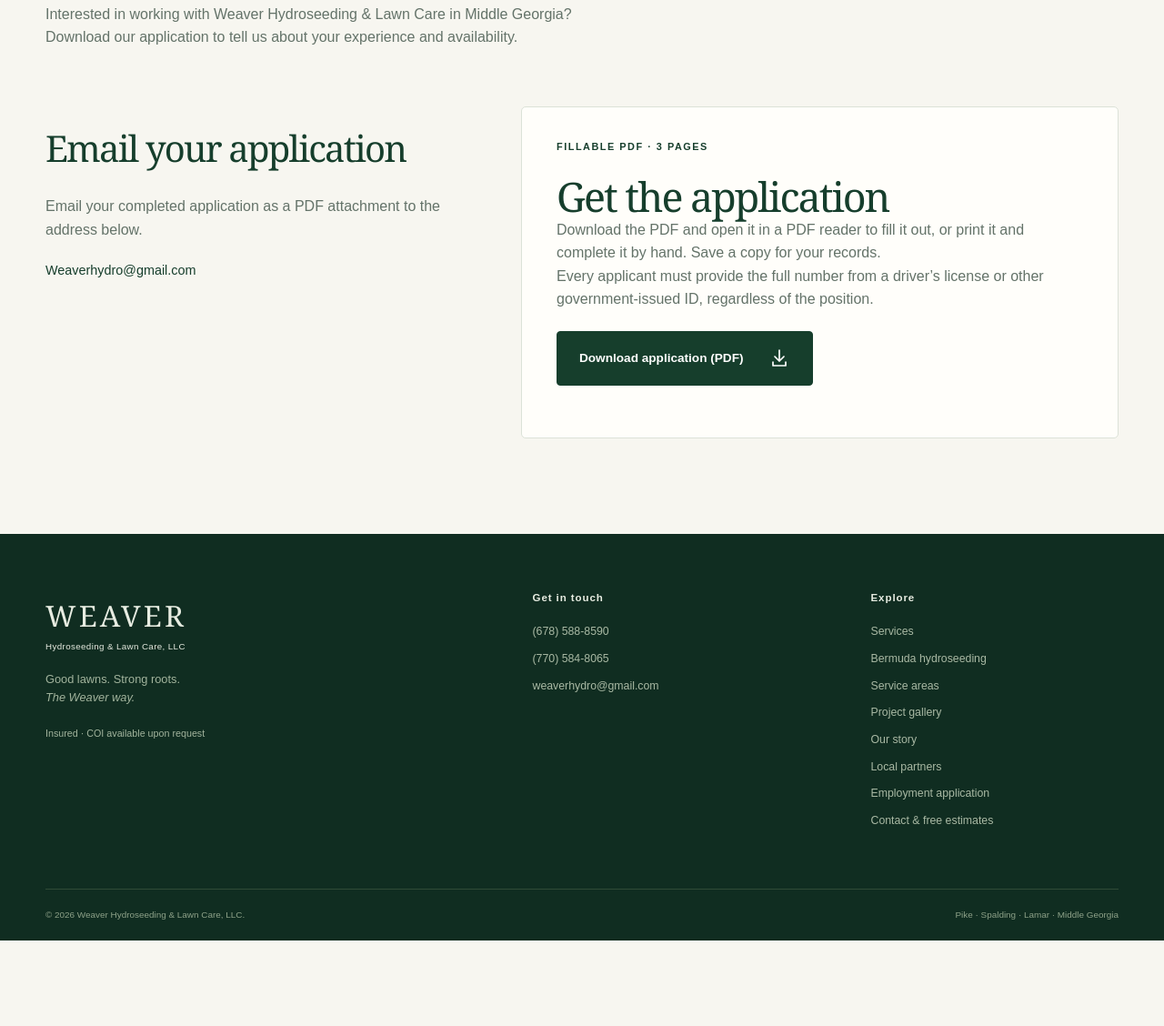
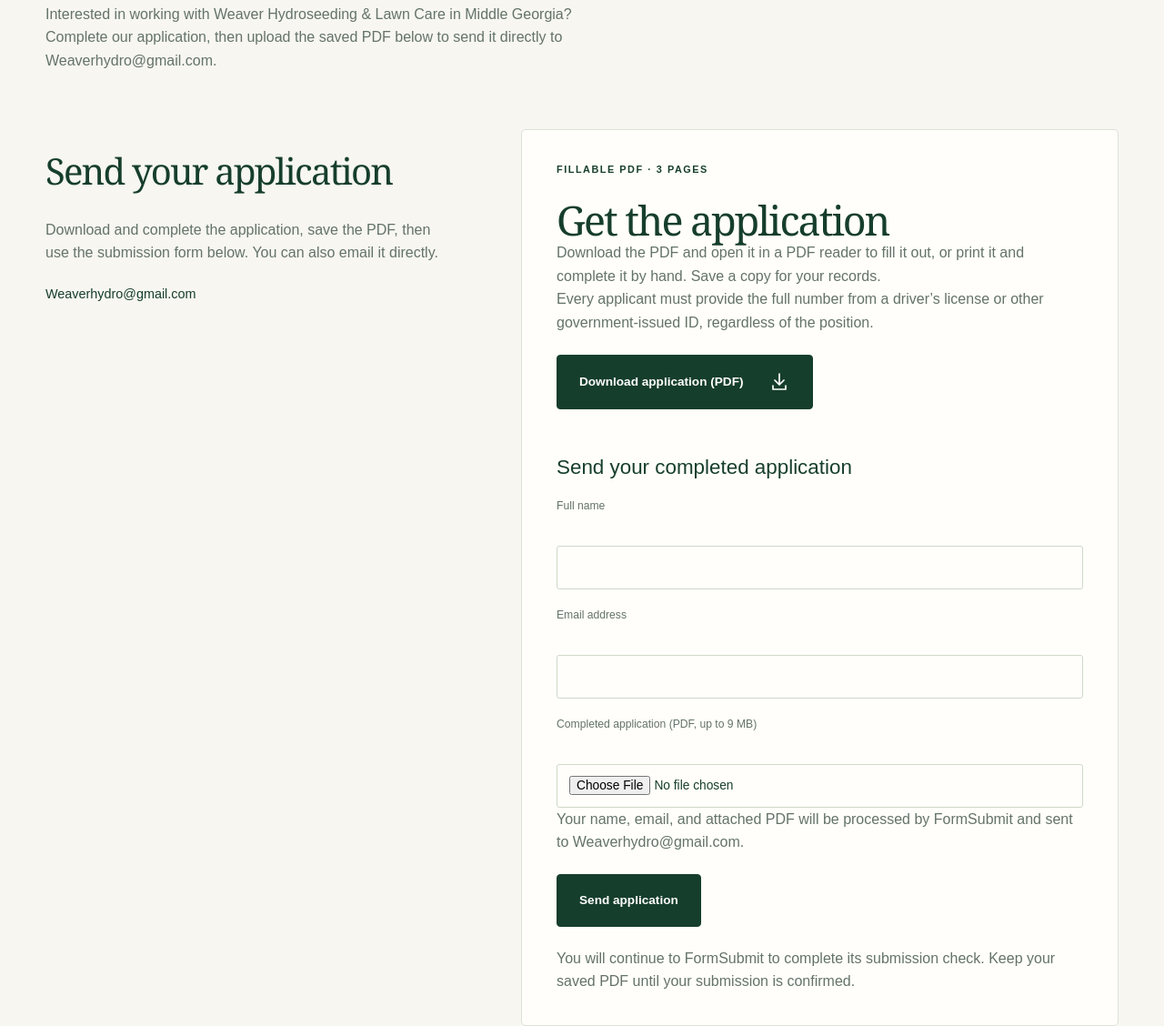
Before and after one commit to justynweaver98-design/Weaver-Hydro, a plain HTML site: page careers.html in a window 1280 px wide. Shown: the part 347-1475 px from the top of the page at 91% size. Before the commit the page ends 1381 px from the top, so only its background shows below. Drawn offline with Linux system fonts and the light colour scheme.

Commit message:
Add completed application PDF submission by email

```diff
--- a/careers.html
+++ b/careers.html
@@ -24,12 +24,12 @@
   <section class="page-intro wrap">
     <span class="eyebrow">WORK WITH WEAVER</span>
     <h1>Employment application</h1>
-    <p>Interested in working with Weaver Hydroseeding &amp; Lawn Care in Middle Georgia? Download our application to tell us about your experience and availability.</p>
+    <p>Interested in working with Weaver Hydroseeding &amp; Lawn Care in Middle Georgia? Complete our application, then upload the saved PDF below to send it directly to Weaverhydro@gmail.com.</p>
   </section>
   <div class="wrap contact-grid">
     <aside class="contact-aside" aria-labelledby="application-help">
-      <h2 id="application-help">Email your application</h2>
-      <p>Email your completed application as a PDF attachment to the address below.</p>
+      <h2 id="application-help">Send your application</h2>
+      <p>Download and complete the application, save the PDF, then use the submission form below. You can also email it directly.</p>
       <a class="contact-email" href="mailto:Weaverhydro@gmail.com?subject=Employment%20application">Weaverhydro@gmail.com</a>
     </aside>
     <section class="form-card careers-download" aria-labelledby="application-download">
@@ -41,9 +41,46 @@
         Download application (PDF)
         <svg viewBox="0 0 24 24" fill="none" aria-hidden="true"><path d="M12 3v12m-5-5 5 5 5-5M5 16v4h14v-4" stroke="currentColor" stroke-width="1.7" stroke-linecap="round" stroke-linejoin="round"/></svg>
       </a>
+
+      <form id="application-form" action="https://formsubmit.co/weaverhydro@gmail.com" method="POST" enctype="multipart/form-data" style="margin-top:28px">
+        <input type="hidden" name="_subject" value="New employment application — Weaver Hydroseeding">
+        <input type="hidden" name="_template" value="table">
+        <div hidden><label>Leave this field empty<input type="text" name="_honey" tabindex="-1" autocomplete="off"></label></div>
+        <h3>Send your completed application</h3>
+        <p><label for="applicant-name">Full name</label><br><input id="applicant-name" name="name" autocomplete="name" required maxlength="150" style="width:100%;padding:12px"></p>
+        <p><label for="applicant-email">Email address</label><br><input id="applicant-email" name="email" type="email" autocomplete="email" required maxlength="254" style="width:100%;padding:12px"></p>
+        <p><label for="application-file">Completed application (PDF, up to 9 MB)</label><br><input id="application-file" name="attachment" type="file" accept=".pdf,application/pdf" required style="max-width:100%;padding-block:12px"></p>
+        <p>Your name, email, and attached PDF will be processed by FormSubmit and sent to Weaverhydro@gmail.com.</p>
+        <button class="button" type="submit">Send application</button>
+        <p>You will continue to FormSubmit to complete its submission check. Keep your saved PDF until your submission is confirmed.</p>
+      </form>
     </section>
   </div>
 </main>
 <footer><div class="wrap footer-main"><div class="footer-brand"><a href="index.html">WEAVER<span>Hydroseeding &amp; Lawn Care, LLC</span></a><p>Good lawns. Strong roots.<br><em>The Weaver way.</em></p><span class="footer-insurance">Insured · COI available upon request</span></div><div><h2>Get in touch</h2><a href="tel:+16785888590">(678) 588-8590</a><a href="tel:+17705848065">(770) 584-8065</a><a href="mailto:weaverhydro@gmail.com">weaverhydro@gmail.com</a></div><div><h2>Explore</h2><a href="services.html">Services</a><a href="hydroseeding.html">Bermuda hydroseeding</a><a href="service-areas.html">Service areas</a><a href="gallery.html">Project gallery</a><a href="our-story.html">Our story</a><a href="partners.html">Local partners</a><a href="careers.html">Employment application</a><a href="contact.html">Contact &amp; free estimates</a></div></div><div class="wrap footer-bottom"><span>© <span data-year>2026</span> Weaver Hydroseeding &amp; Lawn Care, LLC.</span><span>Pike · Spalding · Lamar · Middle Georgia</span></div></footer>
+<script>
+(() => {
+  const form = document.getElementById('application-form');
+  const file = document.getElementById('application-file');
+  file.addEventListener('change', () => {
+    const selected = file.files[0];
+    let error = '';
+    if (selected && !/\\.pdf$/i.test(selected.name)) error = 'Please attach your completed application as a PDF.';
+    else if (selected && selected.size > 9 * 1024 * 1024) error = 'Please choose a PDF smaller than 9 MB.';
+    else if (selected && selected.size === 0) error = 'The selected PDF is empty. Please choose your saved application.';
+    file.setCustomValidity(error);
+  });
+  form.addEventListener('submit', () => {
+    const button = form.querySelector('button[type="submit"]');
+    button.disabled = true;
+    button.textContent = 'Continuing to submission…';
+  });
+  window.addEventListener('pageshow', () => {
+    const button = form.querySelector('button[type="submit"]');
+    button.disabled = false;
+    button.textContent = 'Send application';
+  });
+})();
+</script>
 </body>
 </html>
```
